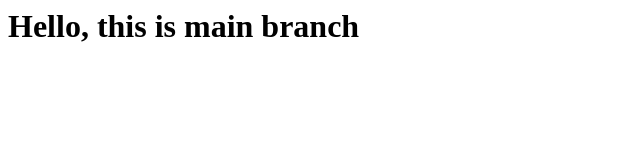
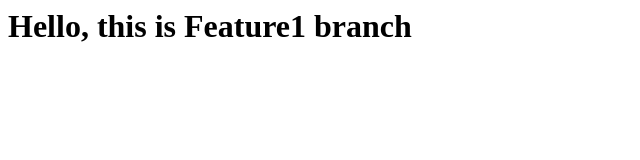
Before and after one commit to KrishnaSaiRadhesh/Git_branch1, a plain HTML site: page index.html in a window 1280 px wide. Shown: the whole page, without its empty margins (0-640 px from the left). Drawn offline with Linux system fonts and the light colour scheme.

Commit message:
Feature1 branch

```diff
--- a/index.html
+++ b/index.html
@@ -1 +1 @@
-<h1>Hello, this is main branch</h1>
+<h1>Hello, this is Feature1 branch</h1>
```
Also changed, not shown: abc.txt (added).
